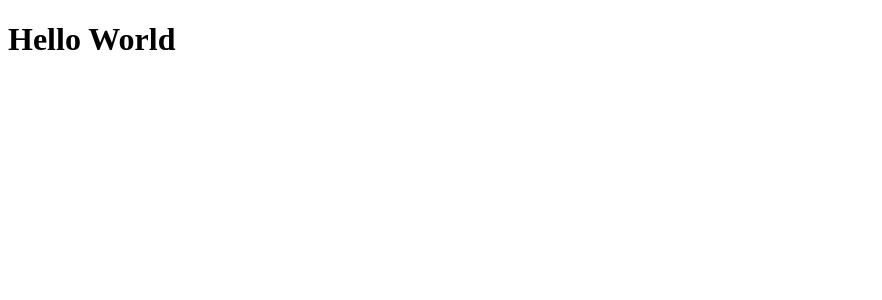
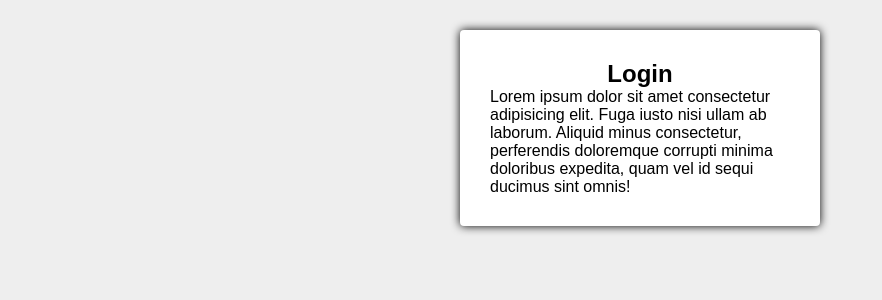
Before and after one commit to GuiNog29/react-base, a React (Create React App) app: page / in a window 1280 px wide. Shown: the top 300 px of the page, without its empty margins (0-882 px from the left). Built offline with nearby package versions, Linux system fonts and the light colour scheme.

Commit message:
Styled Components

```diff
--- a/package.json
+++ b/package.json
@@ -9,6 +9,7 @@
     "react": "^18.1.0",
     "react-dom": "^18.1.0",
     "react-scripts": "5.0.1",
+    "styled-components": "^5.3.5",
     "web-vitals": "^2.1.4"
   },
   "scripts": {
--- a/src/App.js
+++ b/src/App.js
@@ -1,7 +1,14 @@
 import React from 'react';
+import Login from './pages/Login';
+import GlobalStyles from './styles/GlobalStyles';
 
 function App() {
-  return <h1>Hello World</h1>;
+  return (
+    <>
+      <Login />
+      <GlobalStyles />
+    </>
+  );
 }
 
 export default App;
--- /dev/null
+++ b/src/pages/Login/index.js
@@ -0,0 +1,17 @@
+import React from 'react';
+import { Title } from './styled';
+import { Container } from '../../styles/GlobalStyles';
+
+export default function Login() {
+  return (
+    <Container>
+      <Title>Login</Title>
+      <p>
+        Lorem ipsum dolor sit amet consectetur adipisicing elit. Fuga iusto nisi
+        ullam ab laborum. Aliquid minus consectetur, perferendis doloremque
+        corrupti minima doloribus expedita, quam vel id sequi ducimus sint
+        omnis!
+      </p>
+    </Container>
+  );
+}
--- /dev/null
+++ b/src/pages/Login/styled.js
@@ -0,0 +1,5 @@
+import styled from 'styled-components';
+
+export const Title = styled.h1`
+  text-align: center;
+`;
--- /dev/null
+++ b/src/styles/GlobalStyles.js
@@ -0,0 +1,40 @@
+import styled, { createGlobalStyle } from 'styled-components';
+
+export default createGlobalStyle`
+  * {
+    margin: 0;
+    padding: 0;
+    outline: none;
+    box-sizing: border-box;
+  }
+
+  body {
+    font-family: sans-serif;
+    background: #eee;
+  }
+
+  html, body, #root {
+    height: 100%;
+  }
+
+  button {
+    cursor: pointer;
+  }
+
+  a {
+    text-decoration: none;
+  }
+
+  ul {
+    list-style: none;
+  }
+`;
+
+export const Container = styled.section`
+  max-width: 360px;
+  background: #fff;
+  margin: 30px auto;
+  padding: 30px;
+  border-radius: 4px;
+  box-shadow: 0 0 10px rgba(0, 0, 0, 01);
+`;
```
Also changed, not shown: 1 other file (tests, documents, lock files or other folders).
